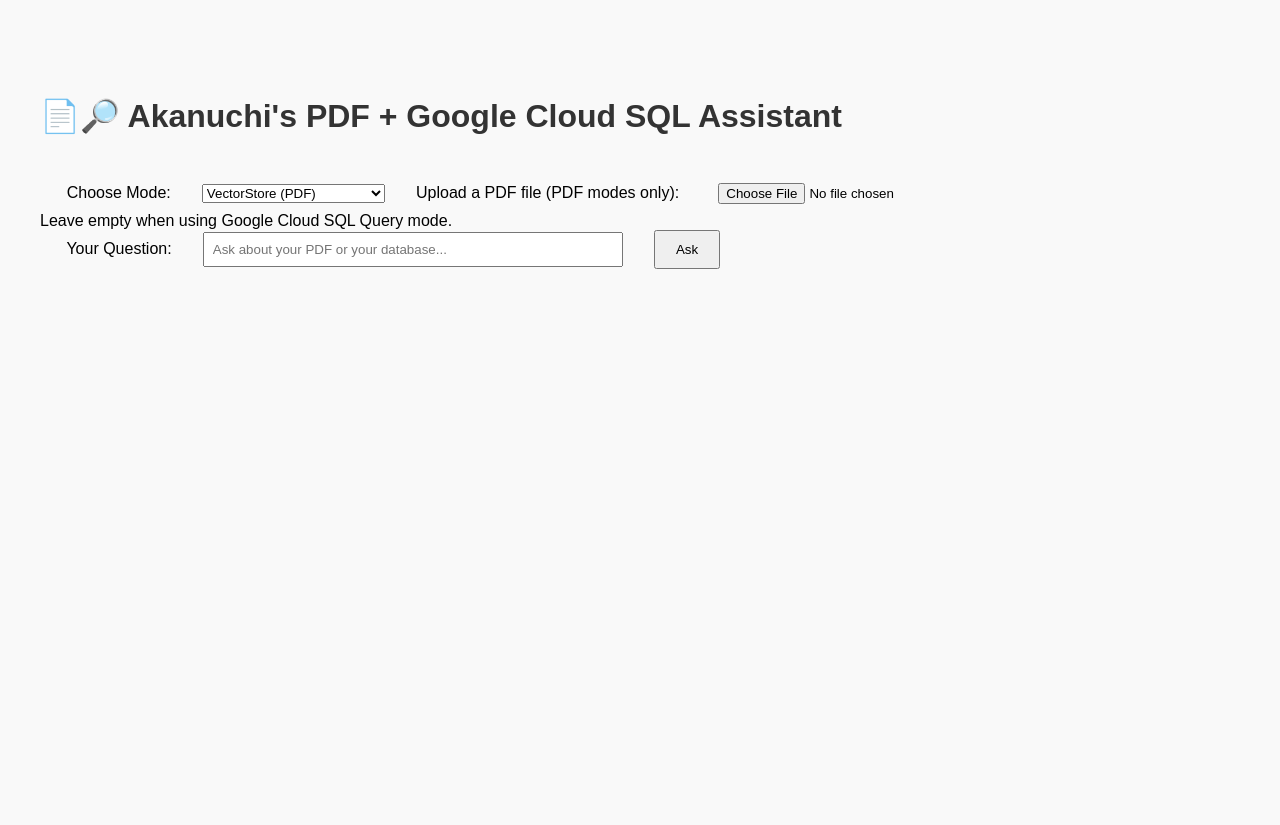
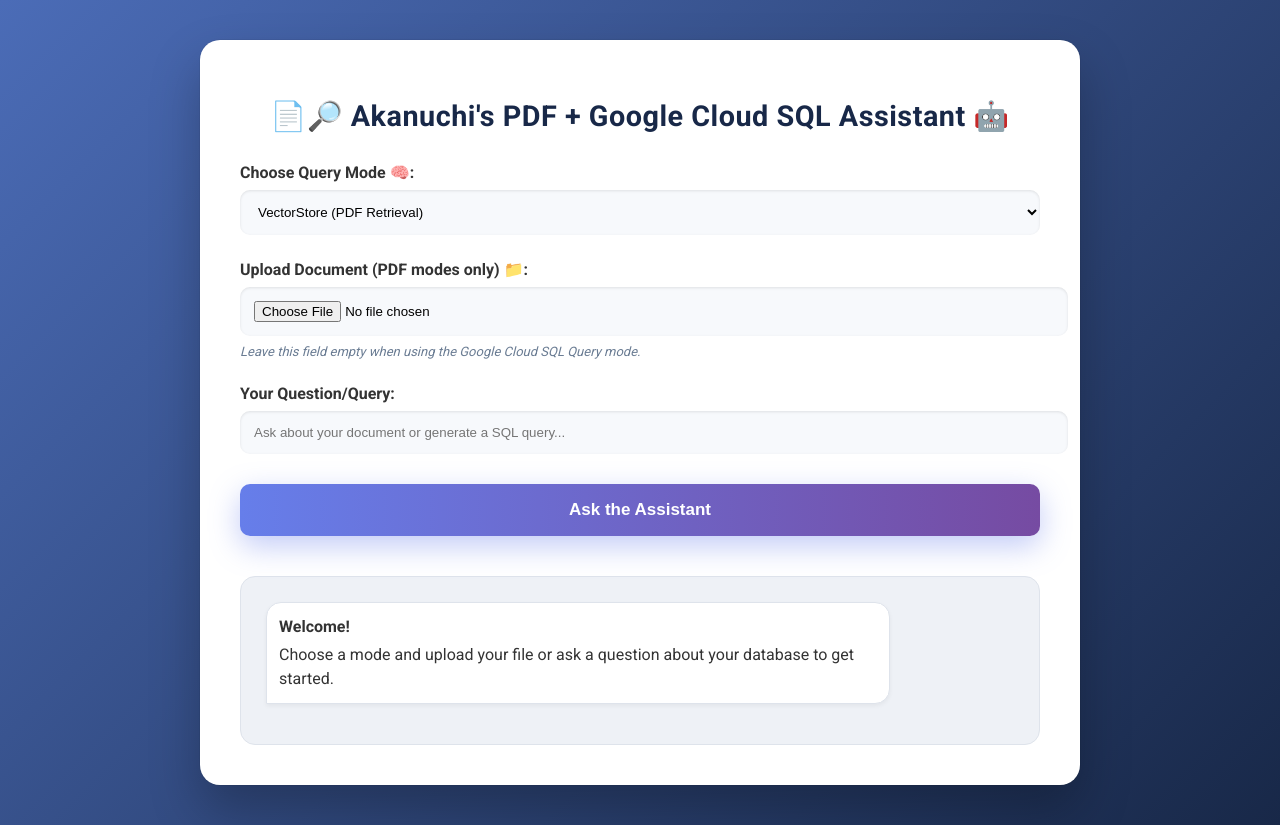
Before and after one commit to Akanuchi/advancedchatbot, a FastAPI app: page / in a window 1280 px wide. Before the commit the page ends 269 px from the top, so only its background shows below. Run offline with FastAPI, Linux system fonts and the light colour scheme.

Commit message:
Working 1

```diff
--- a/templates/index.html
+++ b/templates/index.html
@@ -3,115 +3,168 @@
 <head>
     <meta charset="UTF-8">
     <title>Akanuchi Bright's PDF + Google Cloud SQL Chat Assistant</title>
+    <link href="https://fonts.googleapis.com/css2?family=Roboto:wght@300;400;700&display=swap" rel="stylesheet">
     <link rel="stylesheet" href="/static/style.css">
+
     <style>
+        /* BASE & BACKGROUND */
         body {
-      font-family: 'Inter', sans-serif;
-      /* Keeping your cool gradient background */
-      background: linear-gradient(135deg, #667eea 0%, #764ba2 100%);
+            font-family: 'Roboto', sans-serif;
+            /* Deeper, more professional gradient */
+            background: linear-gradient(135deg, #4b6cb7 0%, #182848 100%);
             margin: 0;
             padding: 0;
+            display: flex;
+            justify-content: center;
+            align-items: center;
+            min-height: 100vh; /* Full viewport height */
         }
+
+        /* CONTAINER */
         .container {
-      max-width: 700px;
+            width: 90%; /* Use a percentage for better mobile scaling */
+            max-width: 800px; /* Increased max width */
             margin: 40px auto;
-      background: #fff;
-      border-radius: 16px;
-      padding: 32px;
-      box-shadow: 0 20px 60px rgba(0, 0, 0, 0.3);
+            background: #ffffff;
+            border-radius: 20px; /* Slightly rounder corners */
+            padding: 40px; /* Increased padding */
+            /* More pronounced, but softer shadow */
+            box-shadow: 0 25px 50px rgba(0, 0, 0, 0.25), 0 0 0 1px rgba(0, 0, 0, 0.05);
+            /* Added a subtle glass/blur effect if possible, though easier with pure CSS */
         }
+
+        /* HEADER */
         h1 {
             text-align: center;
-      color: #667eea;
+            color: #182848; /* Darker header color */
+            font-weight: 700;
+            margin-bottom: 30px;
+            font-size: 1.8em;
+            letter-spacing: 0.5px;
         }
+
+        /* FORM ELEMENTS */
         label {
-      font-weight: 600;
+            font-weight: 700; /* Bolder labels */
             display: block;
-      margin-top: 20px;
+            margin-top: 25px;
+            color: #333;
         }
+
         input[type="file"],
         input[type="text"],
         select {
             width: 100%;
-      padding: 12px;
+            padding: 14px; /* More vertical padding */
             margin-top: 8px;
-      border: 2px solid #e2e8f0;
-      border-radius: 8px;
+            border: none; /* Remove default border */
+            border-radius: 10px;
+            background-color: #f7f9fc; /* Light input background */
+            box-shadow: inset 0 1px 3px rgba(0, 0, 0, 0.1); /* Subtle inner shadow */
+            transition: border-color 0.3s, box-shadow 0.3s;
         }
+
+        input[type="text"]:focus,
+        select:focus {
+            outline: none;
+            box-shadow: 0 0 0 3px rgba(75, 108, 183, 0.3); /* Focus ring effect */
+        }
+
+        /* BUTTON */
         button {
-      margin-top: 24px;
+            margin-top: 30px;
             width: 100%;
-      padding: 14px;
-      background: linear-gradient(135deg, #667eea 0%, #764ba2 100%);
+            padding: 16px; /* Larger click target */
+            /* New, vibrant gradient */
+            background: linear-gradient(90deg, #667eea 0%, #764ba2 100%);
             color: #fff;
             border: none;
-      border-radius: 12px;
-      font-size: 16px;
-      font-weight: 600;
+            border-radius: 10px;
+            font-size: 17px;
+            font-weight: 700;
             cursor: pointer;
-      transition: all 0.2s ease-in-out;
+            box-shadow: 0 10px 30px rgba(102, 126, 234, 0.4);
+            transition: all 0.3s ease-in-out;
         }
+
         button:hover {
-      box-shadow: 0 8px 20px rgba(102, 126, 234, 0.4);
-      transform: translateY(-2px);
+            box-shadow: 0 12px 35px rgba(102, 126, 234, 0.6);
+            transform: translateY(-3px);
         }
+
+        /* CHAT HISTORY */
         .chat-history {
-      margin-top: 32px;
-      background: #f7fafc;
-      padding: 20px;
-      border-radius: 12px;
-      max-height: 300px;
+            margin-top: 40px;
+            background: #eef1f6; /* Soft background for chat area */
+            padding: 25px;
+            border-radius: 15px;
+            max-height: 400px; /* Increased height */
             overflow-y: auto;
+            border: 1px solid #dee3eb;
         }
+
         .message {
-      margin-bottom: 16px;
+            margin-bottom: 15px;
+            padding: 12px;
+            max-width: 80%; /* Messages shouldn't take up full width */
+            line-height: 1.5;
+            word-wrap: break-word;
         }
+
         .message strong {
             font-weight: 700;
+            display: block;
+            margin-bottom: 4px;
         }
+
         .message.user {
-      text-align: right;
-      color: #2b6cb0;
-      background-color: #ebf4ff;
-      padding: 10px;
-      border-radius: 8px 0px 8px 8px;
+            margin-left: auto; /* Push user message to the right */
+            text-align: left;
+            color: #ffffff;
+            background-color: #4b6cb7; /* Primary gradient color */
+            border-radius: 15px 15px 0 15px; /* Curved bubble shape */
+            box-shadow: 0 2px 4px rgba(0, 0, 0, 0.1);
         }
+
         .message.bot {
+            margin-right: auto; /* Keep bot message on the left */
             text-align: left;
-      color: #2d3748;
+            color: #333;
             background-color: #ffffff;
-      padding: 10px;
-      border-radius: 0px 8px 8px 8px;
-      border: 1px solid #e2e8f0;
+            border-radius: 15px 15px 15px 0; /* Curved bubble shape */
+            border: 1px solid #dee3eb;
+            box-shadow: 0 2px 4px rgba(0, 0, 0, 0.05);
         }
+
         .note {
-      font-size: 12px;
-      color: #4a5568;
+            font-size: 13px;
+            color: #6a7c93; /* Muted color for notes */
             margin-top: 8px;
+            font-style: italic;
         }
     </style>
 </head>
 <body>
     <div class="container">
-        <h1>📄🔎 Akanuchi's PDF + Google Cloud SQL Assistant</h1>
+        <h1>📄🔎 Akanuchi's PDF + Google Cloud SQL Assistant 🤖</h1>
 
         <form method="post" action="/query" enctype="multipart/form-data">
-      <label for="retriever">Choose Mode:</label>
+            <label for="retriever">Choose Query Mode 🧠:</label>
             <select id="retriever" name="retriever" required>
-        <option value="vector">VectorStore (PDF)</option>
+                <option value="vector">VectorStore (PDF Retrieval)</option>
                 <option value="summary">Document Summary (PDF)</option>
                 <option value="keyword">Keyword Table (PDF)</option>
-                <option value="database">Google Cloud SQL Query</option>
+                <option value="database">Google Cloud SQL Query 💾</option>
             </select>
 
-      <label for="file">Upload a PDF file (PDF modes only):</label>
+            <label for="file">Upload Document (PDF modes only) 📁:</label>
             <input type="file" id="file" name="file" accept=".pdf">
-      <div class="note">Leave empty when using Google Cloud SQL Query mode.</div>
+            <div class="note">Leave this field empty when using the Google Cloud SQL Query mode.</div>
 
-      <label for="question">Your Question:</label>
-      <input type="text" id="question" name="question" placeholder="Ask about your PDF or your database..." required>
+            <label for="question">Your Question/Query:</label>
+            <input type="text" id="question" name="question" placeholder="Ask about your document or generate a SQL query..." required>
 
-      <button type="submit">Ask</button>
+            <button type="submit">Ask the Assistant</button>
         </form>
 
         <div class="chat-history">
@@ -119,7 +172,12 @@
                 <div class="message user"><strong>You:</strong> {{ question }}</div>
             {% endif %}
             {% if answer %}
-        <div class="message bot"><strong>Bot:</strong> {{ answer }}</div>
+                <div class="message bot"><strong>Assistant:</strong> {{ answer }}</div>
+            {% endif %}
+            {% if not question and not answer %}
+                <div class="message bot">
+                    <strong>Welcome!</strong> Choose a mode and upload your file or ask a question about your database to get started.
+                </div>
             {% endif %}
         </div>
     </div>
```
Lines whose indentation alone changed are shown as unchanged.
